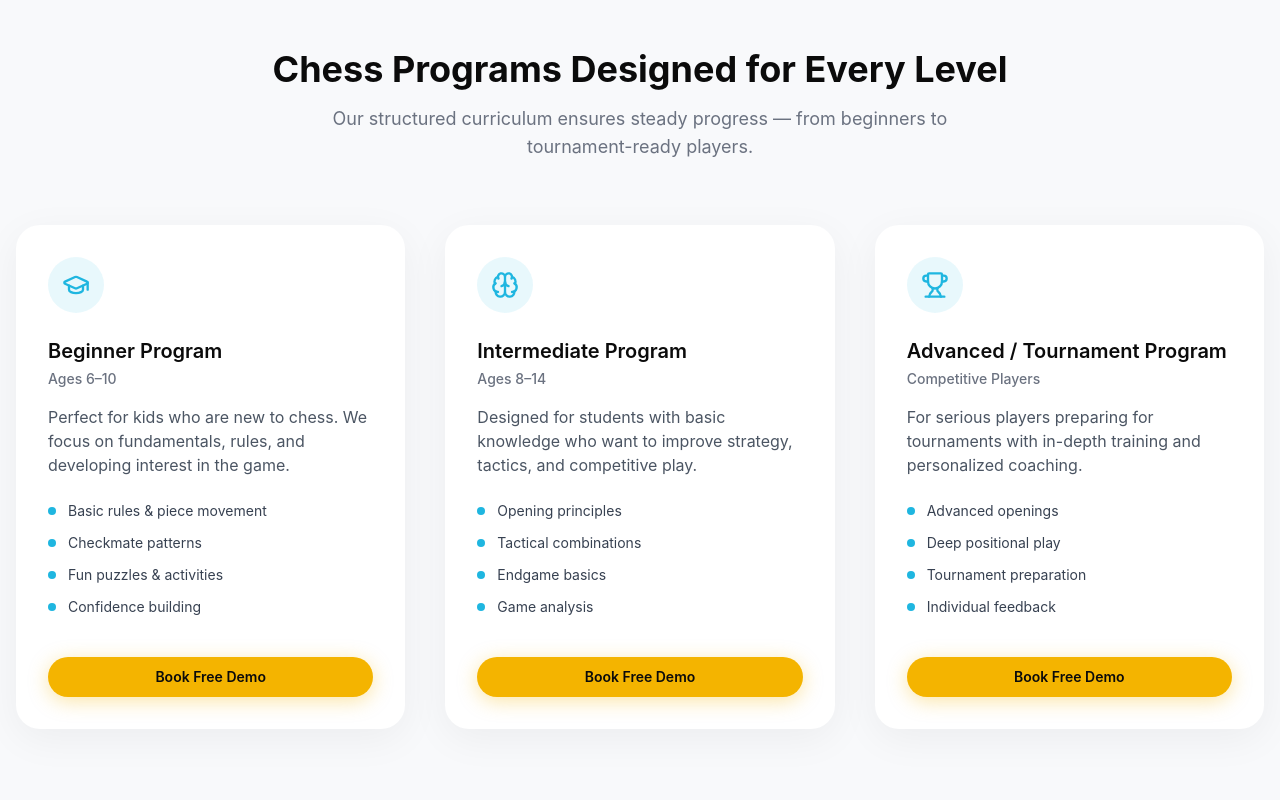
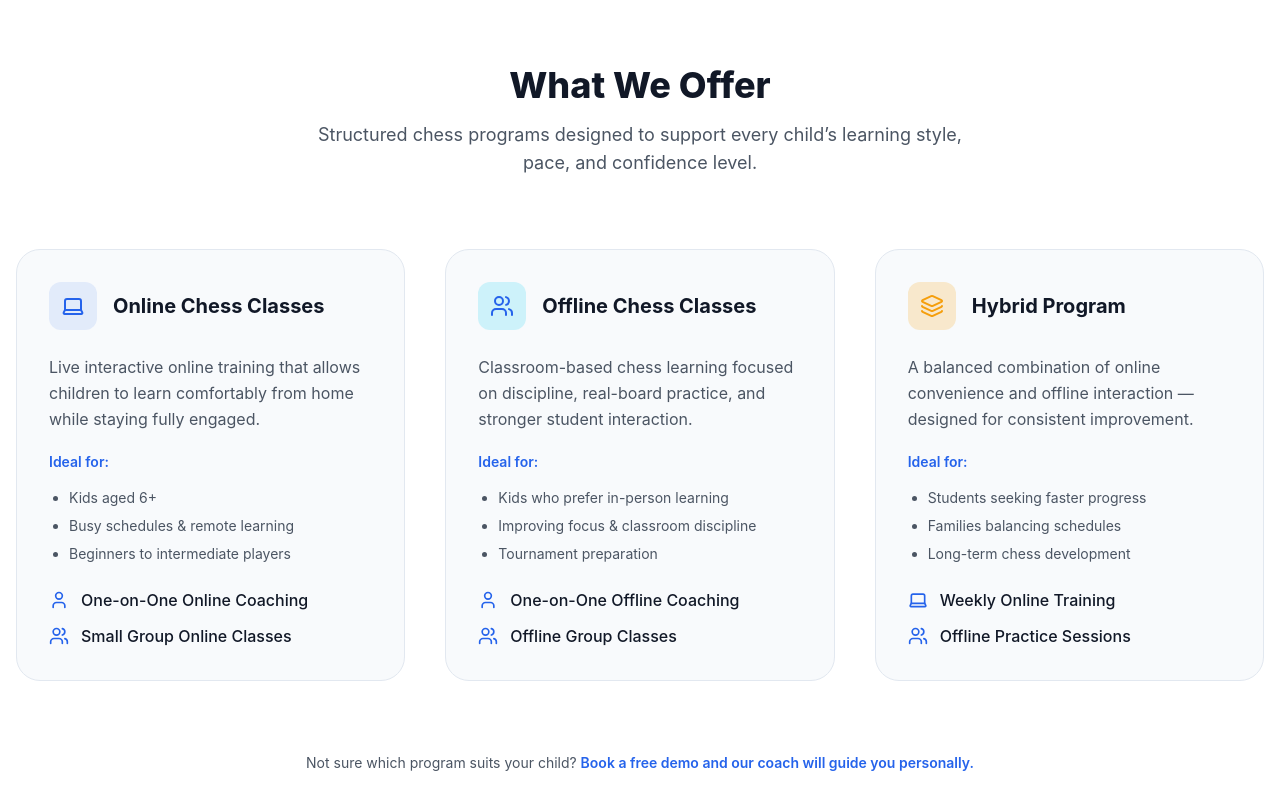
Before and after one commit to vivekmehto/nimzo-academy, a React (Vite) app: page / in a window 1280 px wide. Shown: the part 1080-1880 px from the top of the page. Built offline with nearby package versions, Linux system fonts and the light colour scheme.

Commit message:
ADD: WhatWeOffer component

```diff
--- /dev/null
+++ b/src/components/WhatWeOffer.tsx
@@ -0,0 +1,159 @@
+import React from "react";
+import { Laptop, Users, User, Layers } from "lucide-react";
+
+const WhatWeOffer: React.FC = () => {
+  return (
+    <section className="bg-white py-28">
+      <div className="mx-auto max-w-7xl px-4">
+        {/* Heading */}
+        <div className="mb-18 text-center">
+          <h2 className="text-3xl md:text-4xl font-extrabold text-[#111827]">
+            What We Offer
+          </h2>
+          <p className="mt-4 max-w-2xl mx-auto text-lg text-[#4B5563]">
+            Structured chess programs designed to support every child’s learning
+            style, pace, and confidence level.
+          </p>
+        </div>
+
+        {/* Cards */}
+        <div className="mt-16 grid grid-cols-1 gap-10 md:grid-cols-3">
+          {/* ONLINE */}
+          <div className="rounded-3xl border border-slate-200 bg-slate-50 p-8 hover:shadow-lg transition">
+            <div className="mb-6 flex items-center gap-4">
+              <div className="flex h-12 w-12 items-center justify-center rounded-xl bg-[#2563EB]/10">
+                <Laptop className="h-6 w-6 text-[#2563EB]" />
+              </div>
+              <h3 className="text-xl font-bold text-[#111827]">
+                Online Chess Classes
+              </h3>
+            </div>
+
+            <p className="text-[#4B5563] leading-relaxed mb-5">
+              Live interactive online training that allows children to learn
+              comfortably from home while staying fully engaged.
+            </p>
+
+            <p className="mb-4 text-sm font-semibold text-[#2563EB]">
+              Ideal for:
+            </p>
+            <ul className="mb-6 list-disc pl-5 text-sm text-[#4B5563] space-y-2">
+              <li>Kids aged 6+</li>
+              <li>Busy schedules & remote learning</li>
+              <li>Beginners to intermediate players</li>
+            </ul>
+
+            <ul className="space-y-3">
+              <li className="flex items-start gap-3">
+                <User className="h-5 w-5 text-[#2563EB] mt-0.5" />
+                <span className="font-medium text-[#111827]">
+                  One-on-One Online Coaching
+                </span>
+              </li>
+              <li className="flex items-start gap-3">
+                <Users className="h-5 w-5 text-[#2563EB] mt-0.5" />
+                <span className="font-medium text-[#111827]">
+                  Small Group Online Classes
+                </span>
+              </li>
+            </ul>
+          </div>
+
+          {/* OFFLINE */}
+          <div className="rounded-3xl border border-slate-200 bg-slate-50 p-8 hover:shadow-lg transition">
+            <div className="mb-6 flex items-center gap-4">
+              <div className="flex h-12 w-12 items-center justify-center rounded-xl bg-[#22D3EE]/20">
+                <Users className="h-6 w-6 text-[#2563EB]" />
+              </div>
+              <h3 className="text-xl font-bold text-[#111827]">
+                Offline Chess Classes
+              </h3>
+            </div>
+
+            <p className="text-[#4B5563] leading-relaxed mb-5">
+              Classroom-based chess learning focused on discipline, real-board
+              practice, and stronger student interaction.
+            </p>
+
+            <p className="mb-4 text-sm font-semibold text-[#2563EB]">
+              Ideal for:
+            </p>
+            <ul className="mb-6 list-disc pl-5 text-sm text-[#4B5563] space-y-2">
+              <li>Kids who prefer in-person learning</li>
+              <li>Improving focus & classroom discipline</li>
+              <li>Tournament preparation</li>
+            </ul>
+
+            <ul className="space-y-3">
+              <li className="flex items-start gap-3">
+                <User className="h-5 w-5 text-[#2563EB] mt-0.5" />
+                <span className="font-medium text-[#111827]">
+                  One-on-One Offline Coaching
+                </span>
+              </li>
+              <li className="flex items-start gap-3">
+                <Users className="h-5 w-5 text-[#2563EB] mt-0.5" />
+                <span className="font-medium text-[#111827]">
+                  Offline Group Classes
+                </span>
+              </li>
+            </ul>
+          </div>
+
+          {/* HYBRID */}
+          <div className="rounded-3xl border border-slate-200 bg-slate-50 p-8 hover:shadow-lg transition">
+            <div className="mb-6 flex items-center gap-4">
+              <div className="flex h-12 w-12 items-center justify-center rounded-xl bg-[#F59E0B]/20">
+                <Layers className="h-6 w-6 text-[#F59E0B]" />
+              </div>
+              <h3 className="text-xl font-bold text-[#111827]">
+                Hybrid Program
+              </h3>
+            </div>
+
+            <p className="text-[#4B5563] leading-relaxed mb-5">
+              A balanced combination of online convenience and offline
+              interaction — designed for consistent improvement.
+            </p>
+
+            <p className="mb-4 text-sm font-semibold text-[#2563EB]">
+              Ideal for:
+            </p>
+            <ul className="mb-6 list-disc pl-5 text-sm text-[#4B5563] space-y-2">
+              <li>Students seeking faster progress</li>
+              <li>Families balancing schedules</li>
+              <li>Long-term chess development</li>
+            </ul>
+
+            <ul className="space-y-3">
+              <li className="flex items-start gap-3">
+                <Laptop className="h-5 w-5 text-[#2563EB] mt-0.5" />
+                <span className="font-medium text-[#111827]">
+                  Weekly Online Training
+                </span>
+              </li>
+              <li className="flex items-start gap-3">
+                <Users className="h-5 w-5 text-[#2563EB] mt-0.5" />
+                <span className="font-medium text-[#111827]">
+                  Offline Practice Sessions
+                </span>
+              </li>
+            </ul>
+          </div>
+        </div>
+
+        {/* Reassurance */}
+        <div className="mt-18 text-center">
+          <p className="text-sm text-[#4B5563]">
+            Not sure which program suits your child?{" "}
+            <span className="font-semibold text-[#2563EB]">
+              Book a free demo and our coach will guide you personally.
+            </span>
+          </p>
+        </div>
+      </div>
+    </section>
+  );
+};
+
+export default WhatWeOffer;
--- a/src/pages/Home.tsx
+++ b/src/pages/Home.tsx
@@ -1,4 +1,3 @@
-import Coaches from "../components/Coaches";
 import FAQ from "../components/FAQ";
 import FinalCTA from "../components/FinalCTA";
 import Hero from "../components/Hero";
@@ -6,23 +5,25 @@ import HowClassesWork from "../components/HowClassesWork";
 import Programs from "../components/Programs";
 import Testimonials from "../components/Testimonials";
 import TrustIndicators from "../components/TrustIndicators";
+import WhatWeOffer from "../components/WhatWeOffer";
+import WhyChessHelps from "../components/WhyChessHelps";
 import WhyChooseUs from "../components/WhyChooseUs";
-
 
 const Home: React.FC = () => {
   return (
     <>
       <Hero />
       <TrustIndicators />
+      <WhatWeOffer />
+      <WhyChessHelps />
       <Programs />
       <WhyChooseUs />
+      <Testimonials />
       <HowClassesWork />
-    <Coaches />
-    <Testimonials />
       <FAQ />
       <FinalCTA />
     </>
-  )
-}
+  );
+};
 
-export default Home
+export default Home;
```
Lines whose indentation alone changed are shown as unchanged.
